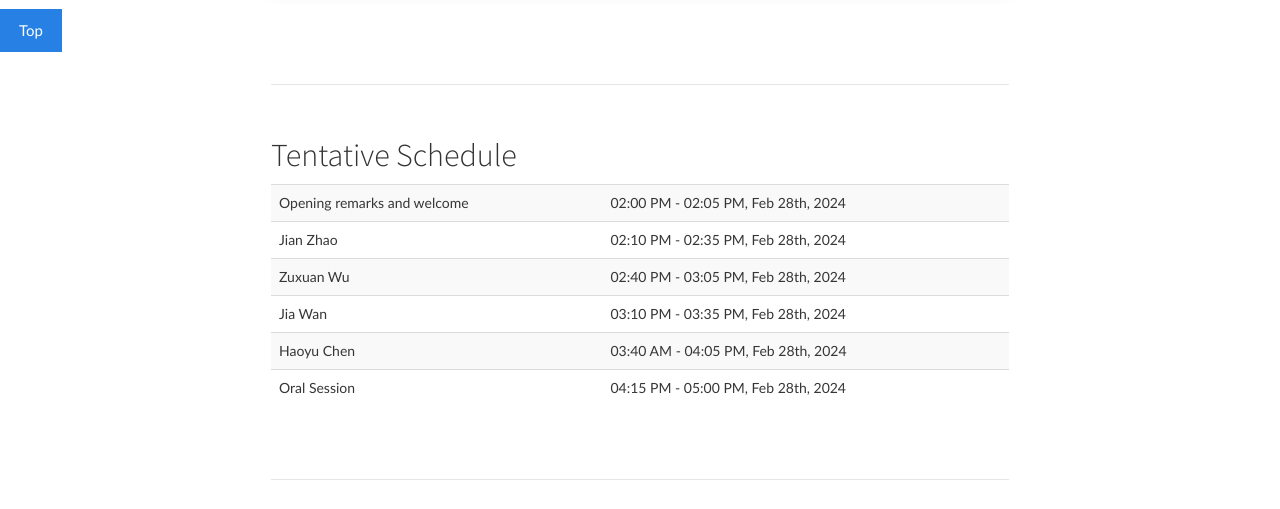
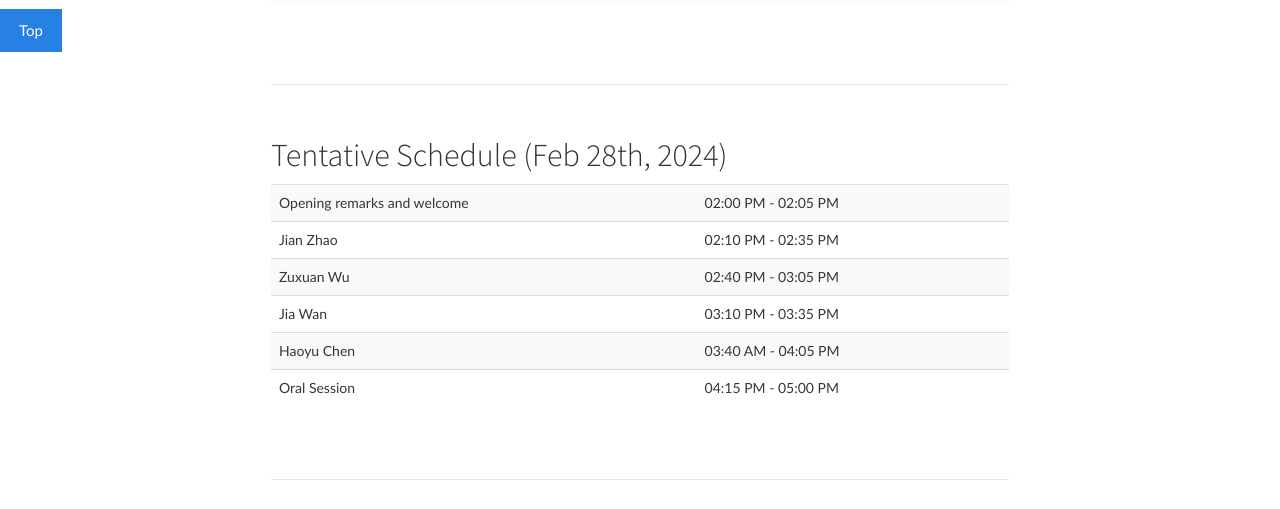
Before and after one commit to vlm4otsu/vlm4otsu.github.io, a plain HTML site: page index.html in a window 1280 px wide. Shown: the part 3720-4229 px from the top of the page. Drawn offline with Linux system fonts and the light colour scheme; some packages are replaced by stand-ins of ours; a script that the page names is missing.

Commit message:
Update index.html

```diff
--- a/index.html
+++ b/index.html
@@ -429,7 +429,7 @@
             <hr class="divider" />
             <div class="row">
                 <div class="col-md-12">
-                    <h2 id="schedule">Tentative Schedule</h2>
+                    <h2 id="schedule">Tentative Schedule (Feb 28th, 2024)</h2>
                     <div class="content">
                         <div class="row">
                             <div class="col">
@@ -437,27 +437,27 @@
                                     <table class="table  table-striped">
                                         <tr>
                                             <td>Opening remarks and welcome</td>
-                                            <td>02:00 PM - 02:05 PM, Feb 28th, 2024</td>
+                                            <td>02:00 PM - 02:05 PM</td>
                                         </tr>
                                         <tr>
                                             <td>Jian Zhao</td>
-                                            <td>02:10 PM - 02:35 PM, Feb 28th, 2024</td>
+                                            <td>02:10 PM - 02:35 PM</td>
                                         </tr>
                                         <tr>
                                             <td>Zuxuan Wu</td>
-                                            <td>02:40 PM - 03:05 PM, Feb 28th, 2024</td>
+                                            <td>02:40 PM - 03:05 PM</td>
                                         </tr>
                                         <tr>
                                             <td>Jia Wan</td>
-                                            <td>03:10 PM - 03:35 PM, Feb 28th, 2024</td>
+                                            <td>03:10 PM - 03:35 PM</td>
                                         </tr>
                                         <tr>
                                             <td>Haoyu Chen</td>
-                                            <td>03:40 AM - 04:05 PM, Feb 28th, 2024</td>
+                                            <td>03:40 AM - 04:05 PM</td>
                                         </tr>
                                         <tr>
                                             <td>Oral Session</td>
-                                            <td>04:15 PM - 05:00 PM, Feb 28th, 2024</td>
+                                            <td>04:15 PM - 05:00 PM</td>
                                         </tr>
                                     </table>
                                 </div>
```
